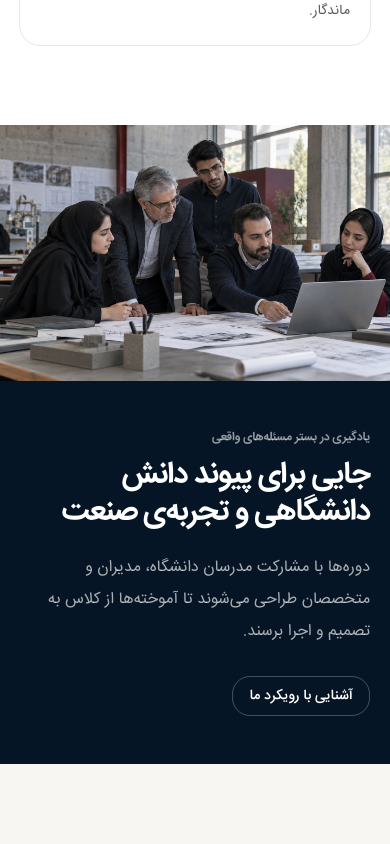
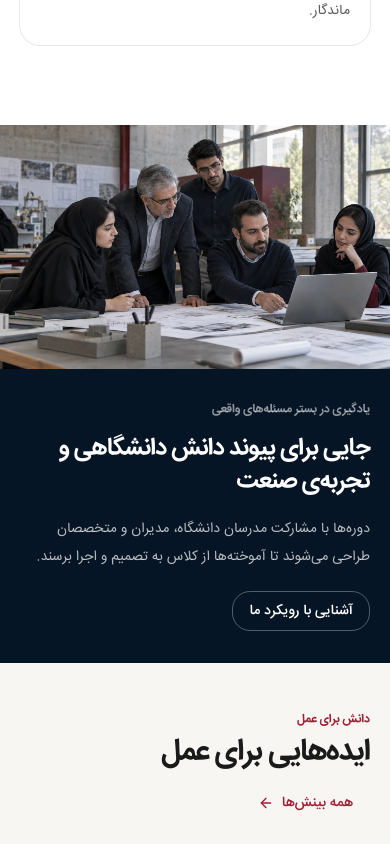
Before and after one commit to Ainvault/Aut.ManagementFaculty, a Next.js app: page / in a window 390 px wide. Shown: the part 1040-1884 px from the top of the page. Built offline with nearby package versions, Linux system fonts and the light colour scheme; no server answers; the database is empty.

Commit message:
Refactor HomeTemplate and layout components for improved structure and responsiveness. Adjusted CSS animations for better visual performance and updated layout links to enhance navigation. Removed unused brand link from the professional layout and streamlined section structures for clarity.

```diff
--- a/src/app/globals.css
+++ b/src/app/globals.css
@@ -224,14 +224,15 @@
 @media (min-width: 768px) and (prefers-reduced-motion: no-preference) {
   @supports (animation-timeline: view()) {
     @keyframes section-reveal {
-      from { opacity: 0; transform: translateY(1.25rem); }
+      from { opacity: 0.35; transform: translateY(0.6rem); }
       to { opacity: 1; transform: translateY(0); }
     }
 
     .motion-section {
       animation: section-reveal both cubic-bezier(0.22, 1, 0.36, 1);
       animation-timeline: view();
-      animation-range: entry 8% cover 22%;
+      /* Finish early so section padding never reads as an empty page */
+      animation-range: entry 0% cover 12%;
     }
   }
 }
--- a/src/app/professional/layout.tsx
+++ b/src/app/professional/layout.tsx
@@ -21,7 +21,6 @@ export default async function ProfessionalLayout({
         searchLabel={t("nav.search")}
         brandTitle={siteShortName}
         brandSubtitle={t("nav.brandSubtitle")}
-        brandHref="/professional"
         academicsLabel={t("nav.academics")}
         programSelectorTitle={t("home.programSelectorTitle")}
         executiveLabel={t("home.executiveLabel")}
--- a/src/components/templates/HomeTemplate.tsx
+++ b/src/components/templates/HomeTemplate.tsx
@@ -98,33 +98,46 @@ export function HomeIdeas({
         </div>
       </Container>
     </Section>
-    <Section className="overflow-hidden py-0">
-      <Container className="grid max-w-none min-w-0 px-0 lg:grid-cols-2">
-        <div className="relative min-h-64 sm:min-h-80 lg:min-h-[32rem]">
-          <Image src="/brand/campus-collaboration-v1.png" alt="همکاری مدرسان و متخصصان در محیط دانشگاه" fill className="object-cover" sizes="(max-width:1024px) 100vw, 50vw" />
-        </div>
-        <div className="relative flex min-w-0 items-center overflow-hidden bg-chart-3 px-5 py-12 text-background sm:px-12 sm:py-14 lg:px-16">
-          <MetamorphField tone="dark" density="sparse" className="opacity-20" />
-          <div className="relative z-[2] w-full min-w-0 max-w-xl">
-            <p className="text-xs font-bold text-background/55">یادگیری در بستر مسئله‌های واقعی</p>
-            <Heading level={2} className="mt-3 text-3xl leading-tight break-words text-background sm:text-4xl">جایی برای پیوند دانش دانشگاهی و تجربه‌ی صنعت</Heading>
-            <p className="mt-5 text-base leading-8 text-background/65">دوره‌ها با مشارکت مدرسان دانشگاه، مدیران و متخصصان طراحی می‌شوند تا آموخته‌ها از کلاس به تصمیم و اجرا برسند.</p>
+    <section className="overflow-hidden bg-chart-3 text-background">
+      <div className="grid min-w-0 lg:grid-cols-2">
+        <div className="relative z-[1] order-2 flex min-w-0 flex-col justify-center gap-4 px-5 py-8 sm:gap-5 sm:px-10 sm:py-10 lg:order-1 lg:min-h-[22rem] lg:px-14 lg:py-12">
+          <p className="text-xs font-bold text-background/55">
+            یادگیری در بستر مسئله‌های واقعی
+          </p>
+          <Heading
+            level={2}
+            className="text-2xl leading-snug break-words text-background sm:text-3xl lg:text-[2.125rem] lg:leading-snug"
+          >
+            جایی برای پیوند دانش دانشگاهی و تجربه‌ی صنعت
+          </Heading>
+          <p className="max-w-xl text-sm leading-7 text-background/70 sm:text-base sm:leading-8">
+            دوره‌ها با مشارکت مدرسان دانشگاه، مدیران و متخصصان طراحی می‌شوند تا
+            آموخته‌ها از کلاس به تصمیم و اجرا برسند.
+          </p>
           <Link
             href="/about"
             className={cn(
               buttonVariants({ variant: "outline" }),
-                "mt-7 border-background/25 bg-transparent text-background hover:bg-background hover:text-foreground",
+              "mt-1 w-fit border-background/30 bg-transparent text-background hover:bg-background hover:text-foreground",
             )}
           >
             آشنایی با رویکرد ما
           </Link>
         </div>
+        <div className="relative order-1 aspect-[16/10] min-h-0 lg:order-2 lg:aspect-auto lg:min-h-full lg:self-stretch">
+          <Image
+            src="/brand/campus-collaboration-v1.png"
+            alt="همکاری مدرسان و متخصصان در محیط دانشگاه"
+            fill
+            className="object-cover"
+            sizes="(max-width:1024px) 100vw, 50vw"
+          />
         </div>
-      </Container>
-    </Section>
-    <Section tone="muted" className="py-20 sm:py-24">
+      </div>
+    </section>
+    <Section tone="muted" className="pt-12 pb-16 sm:pt-14 sm:pb-20">
       <Container>
-        <div className="mb-10 flex min-w-0 items-end justify-between gap-4">
+        <div className="mb-8 flex min-w-0 flex-col gap-3 sm:mb-10 sm:flex-row sm:items-end sm:gap-6">
           <div className="min-w-0">
             <p className="text-xs font-bold text-primary">دانش برای عمل</p>
             <Heading level={2} className="mt-2 text-3xl break-words sm:text-4xl">
@@ -137,7 +150,7 @@ export function HomeIdeas({
             href="/insights"
             className={cn(
               buttonVariants({ variant: "ghost" }),
-              "hidden shrink-0 gap-2 text-primary sm:inline-flex",
+              "w-fit shrink-0 gap-2 text-primary",
             )}
           >
             همه بینش‌ها <ArrowLeft className="size-4" />
--- a/src/lib/mock/site.ts
+++ b/src/lib/mock/site.ts
@@ -40,7 +40,6 @@ export const homeNav: NavItem[] = [
 ];
 
 export const professionalNav: NavItem[] = [
-  { label: "صفحه اصلی", href: "/" },
   {
     label: "فهرست دوره‌ها",
     href: "/professional#programs",
--- a/src/lib/site-config.ts
+++ b/src/lib/site-config.ts
@@ -32,7 +32,6 @@ export const homeNav: NavItem[] = [
 ];
 
 export const professionalNav: NavItem[] = [
-  { label: "صفحه اصلی", href: "/" },
   {
     label: "فهرست دوره‌ها",
     href: "/professional#programs",
```
Lines whose indentation alone changed are shown as unchanged.
